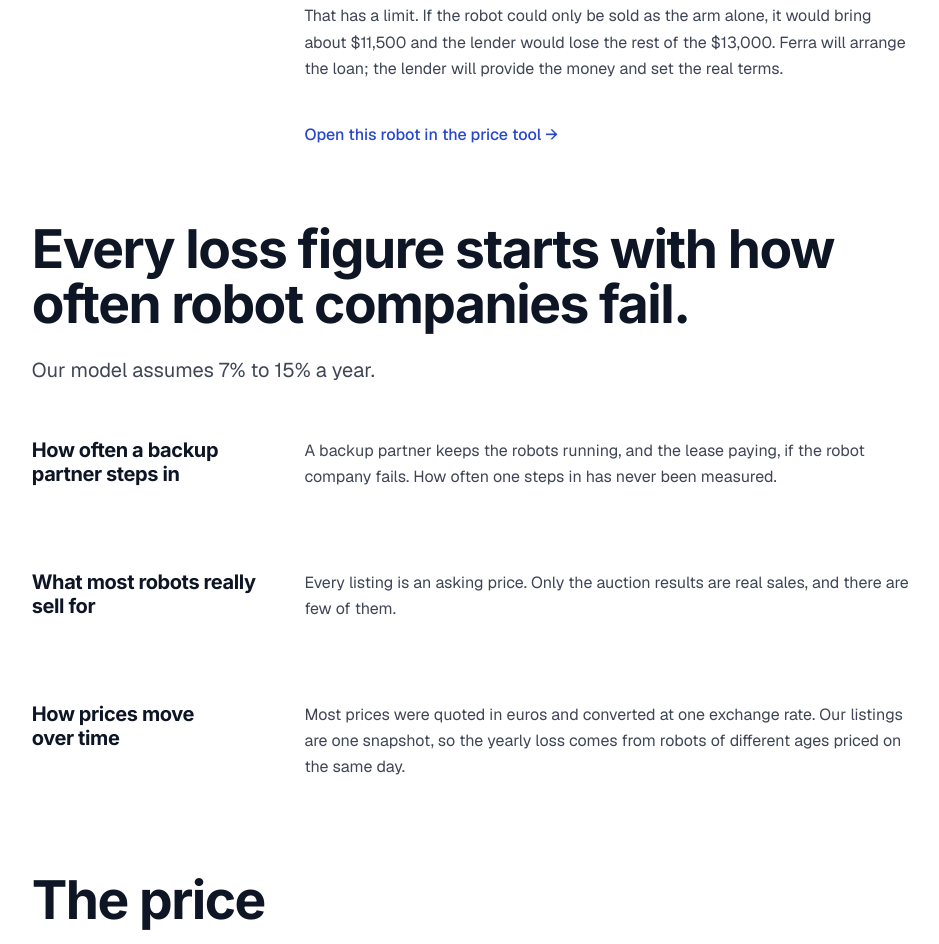
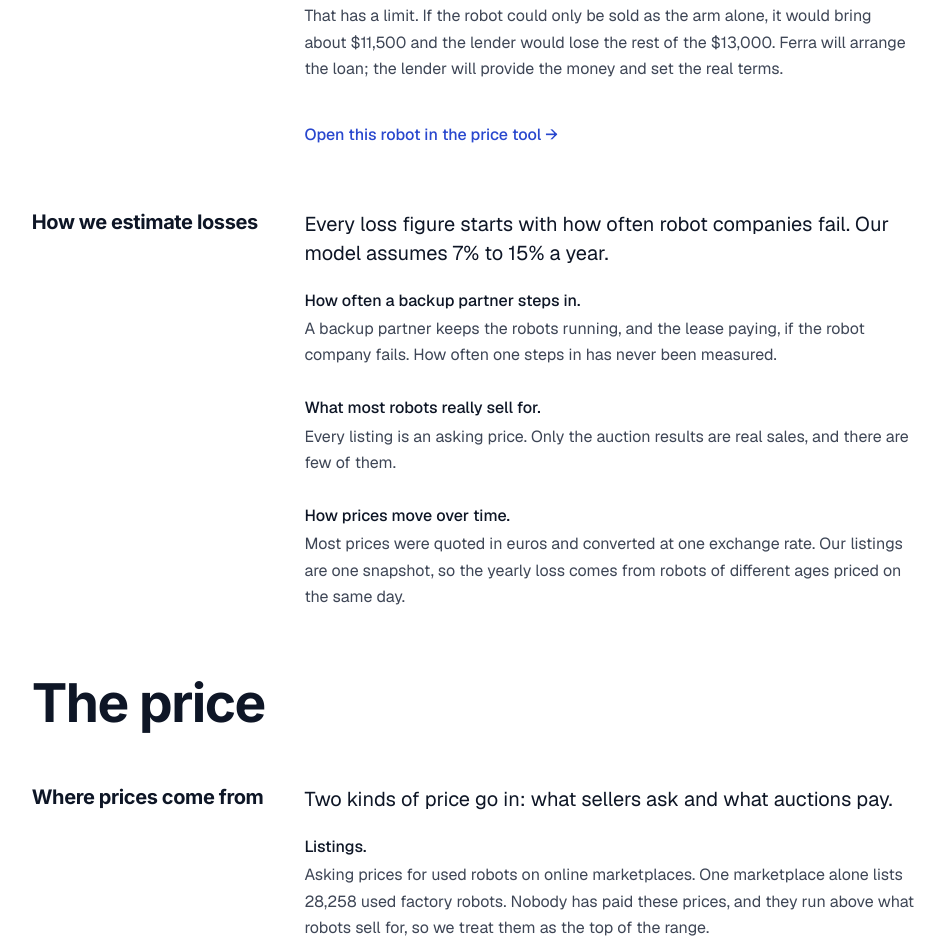
Before and after one commit to Ferra-v1/website, a plain HTML site: page frontend/methodology.html in a window 1280 px wide. Shown: the part 1948-2892 px from the top of the page, without its empty margins (75-1014 px from the left). Drawn offline with Linux system fonts and the light colour scheme; a script that the page names is missing.

Commit message:
Methodology: the losses section uses the page's section heading size
Co-Authored-By: Claude Opus 5.5 <noreply@anthropic.com>

```diff
--- a/frontend/methodology.html
+++ b/frontend/methodology.html
@@ -21,11 +21,11 @@
 <p>That has a limit. If the robot could only be sold as the arm alone, it would bring about $11,500 and the lender would lose the rest of the $13,000. Ferra will arrange the loan; the lender will provide the money and set the real terms.</p>
 <a class="tlink" href="/price#r=kuka-kr-210&amp;y=2020">Open this robot in the price tool &rarr;</a>
 </div></section>
-<section class="d-sec d-unk" id="what-we-do-not-know"><h2 class="t-statement">Every loss figure starts with how often robot companies fail.</h2><div class="d-sb">
-<p class="t-lead d-uns">Our model assumes 7% to 15% a year.</p>
-<div class="d-ung"><div><h3 class="t-smallh">How often a backup partner steps in</h3><p>A backup partner keeps the robots running, and the lease paying, if the robot company fails. How often one steps in has never been measured.</p></div>
-<div><h3 class="t-smallh">What most robots really sell for</h3><p>Every listing is an asking price. Only the auction results are real sales, and there are few of them.</p></div>
-<div><h3 class="t-smallh">How prices move over time</h3><p>Most prices were quoted in euros and converted at one exchange rate. Our listings are one snapshot, so the yearly loss comes from robots of different ages priced on the same day.</p></div></div></div></section>
+<section class="d-sec" id="what-we-do-not-know"><h2 class="d-sh t-sub">How we estimate losses</h2><div class="d-sb">
+<p class="d-ld t-lead">Every loss figure starts with how often robot companies fail. Our model assumes 7% to 15% a year.</p>
+<p class="d-rl"><b>How often a backup partner steps in.</b> A backup partner keeps the robots running, and the lease paying, if the robot company fails. How often one steps in has never been measured.</p>
+<p class="d-rl"><b>What most robots really sell for.</b> Every listing is an asking price. Only the auction results are real sales, and there are few of them.</p>
+<p class="d-rl"><b>How prices move over time.</b> Most prices were quoted in euros and converted at one exchange rate. Our listings are one snapshot, so the yearly loss comes from robots of different ages priced on the same day.</p></div></section>
 <div class="d-part"><h2>The price</h2></div><section class="d-sec" id="where-prices-come-from"><h3 class="d-sh">Where prices come from</h3><div class="d-sb"><p class="d-ld t-lead">Two kinds of price go in: what sellers ask and what auctions pay.</p>
 <p class="d-rl"><b>Listings.</b> Asking prices for used robots on online marketplaces. One marketplace alone lists 28,258 used factory robots. Nobody has paid these prices, and they run above what robots sell for, so we treat them as the top of the range.</p>
 <p class="d-rl"><b>Auction results.</b> Prices paid at auction when factories or companies are sold off, from 2018 to 2026. We treat them as the bottom of the range.</p>
```
